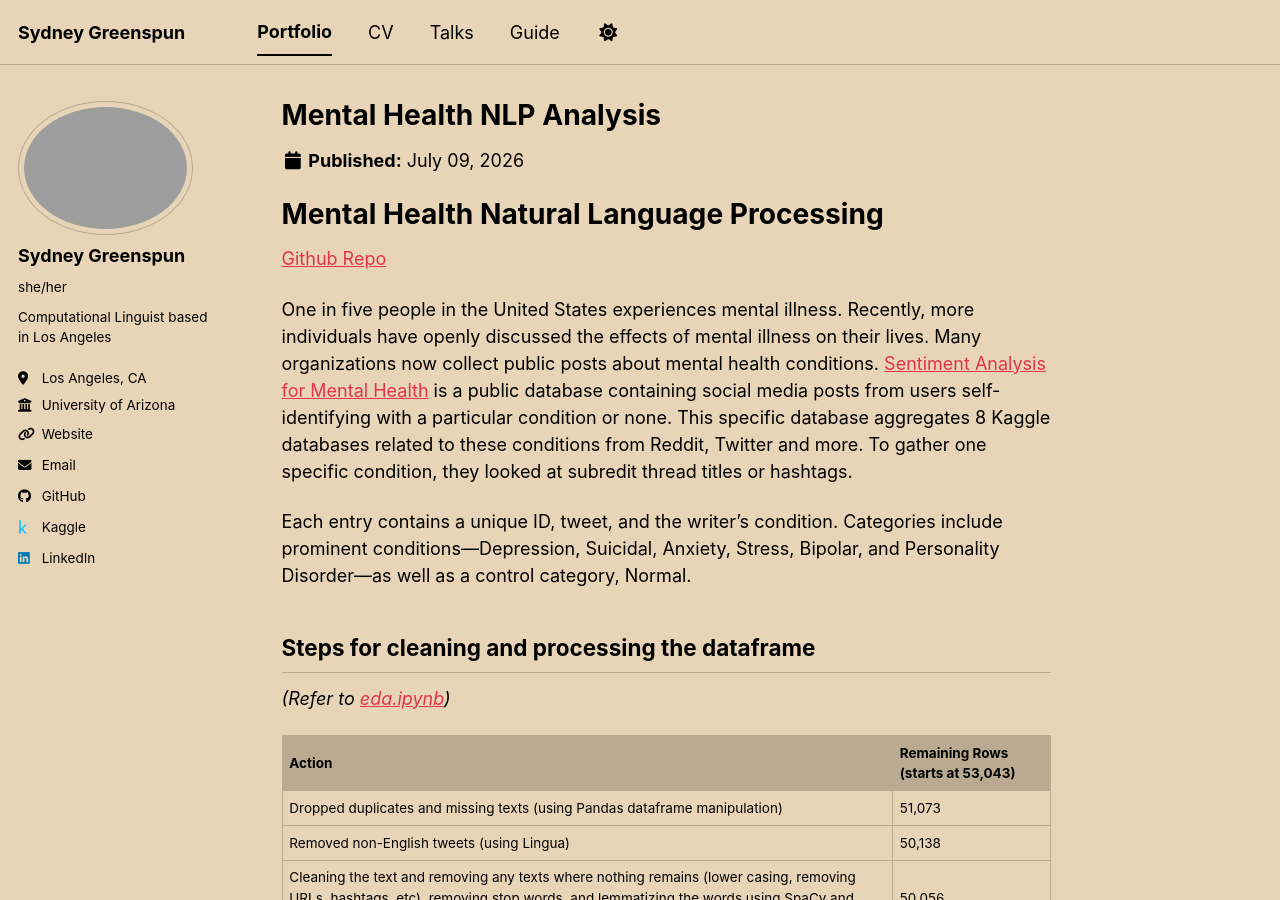
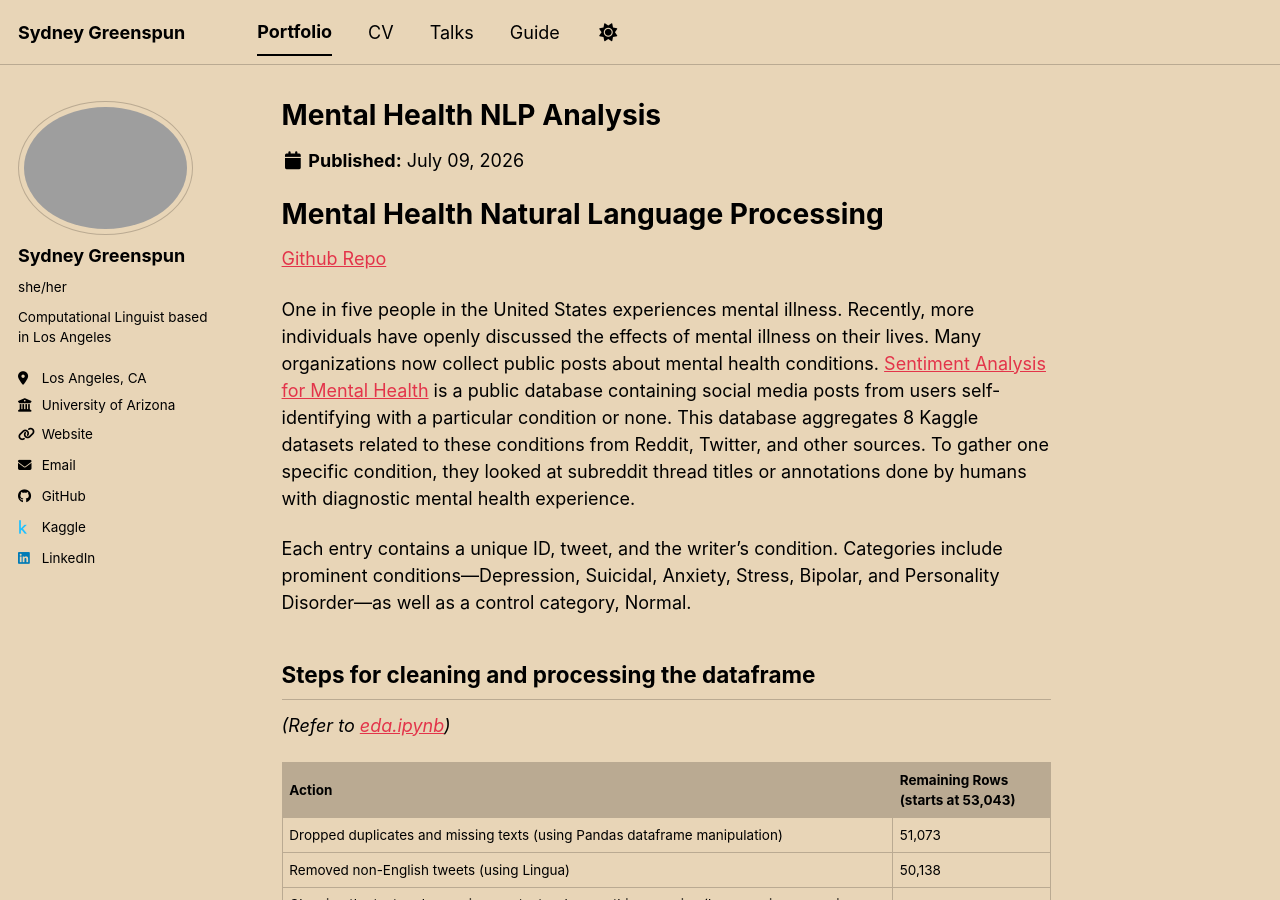
Before and after one commit to bess-days/bess-days.github.io, a Jekyll site: the page built from _portfolio/portfolio-3.md, in a window 1280 px wide and 900 px high. Built offline with Jekyll 4.4.1, drawn with Linux system fonts in a browser that asks for light colours; a script bundle is joined from its source files by our own code; library files that are not in the unit come from our copies.

Commit message:
finishing up 3

```diff
--- a/_portfolio/portfolio-3.md
+++ b/_portfolio/portfolio-3.md
@@ -6,7 +6,7 @@ collection: portfolio
 # Mental Health Natural Language Processing
 [Github Repo](https://github.com/bess-days/mental-health-analysis)
 
-One in five people in the United States experiences mental illness. Recently, more individuals have openly discussed the effects of mental illness on their lives. Many organizations now collect public posts about mental health conditions. [Sentiment Analysis for Mental Health](https://www.kaggle.com/datasets/suchintikasarkar/sentiment-analysis-for-mental-health) is a public database containing social media posts from users self-identifying with a particular condition or none. This specific database aggregates 8 Kaggle databases related to these conditions from Reddit, Twitter and more. To gather one specific condition, they looked at subredit thread titles or hashtags.
+One in five people in the United States experiences mental illness. Recently, more individuals have openly discussed the effects of mental illness on their lives. Many organizations now collect public posts about mental health conditions. [Sentiment Analysis for Mental Health](https://www.kaggle.com/datasets/suchintikasarkar/sentiment-analysis-for-mental-health) is a public database containing social media posts from users self-identifying with a particular condition or none. This database aggregates 8 Kaggle datasets related to these conditions from Reddit, Twitter, and other sources. To gather one specific condition, they looked at subreddit thread titles or annotations done by humans with diagnostic mental health experience.
 
 Each entry contains a unique ID, tweet, and the writer’s condition. Categories include prominent conditions—Depression, Suicidal, Anxiety, Stress, Bipolar, and Personality Disorder—as well as a control category, Normal.
 
```
